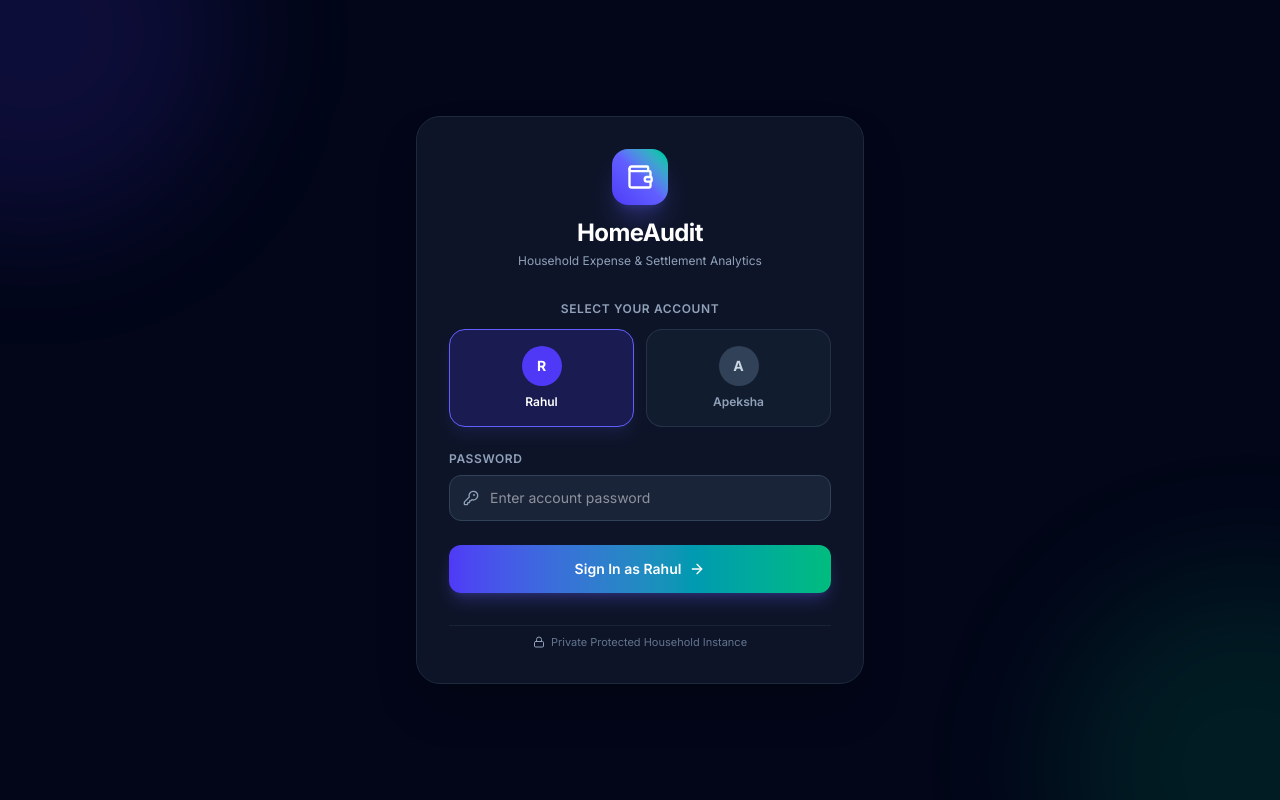
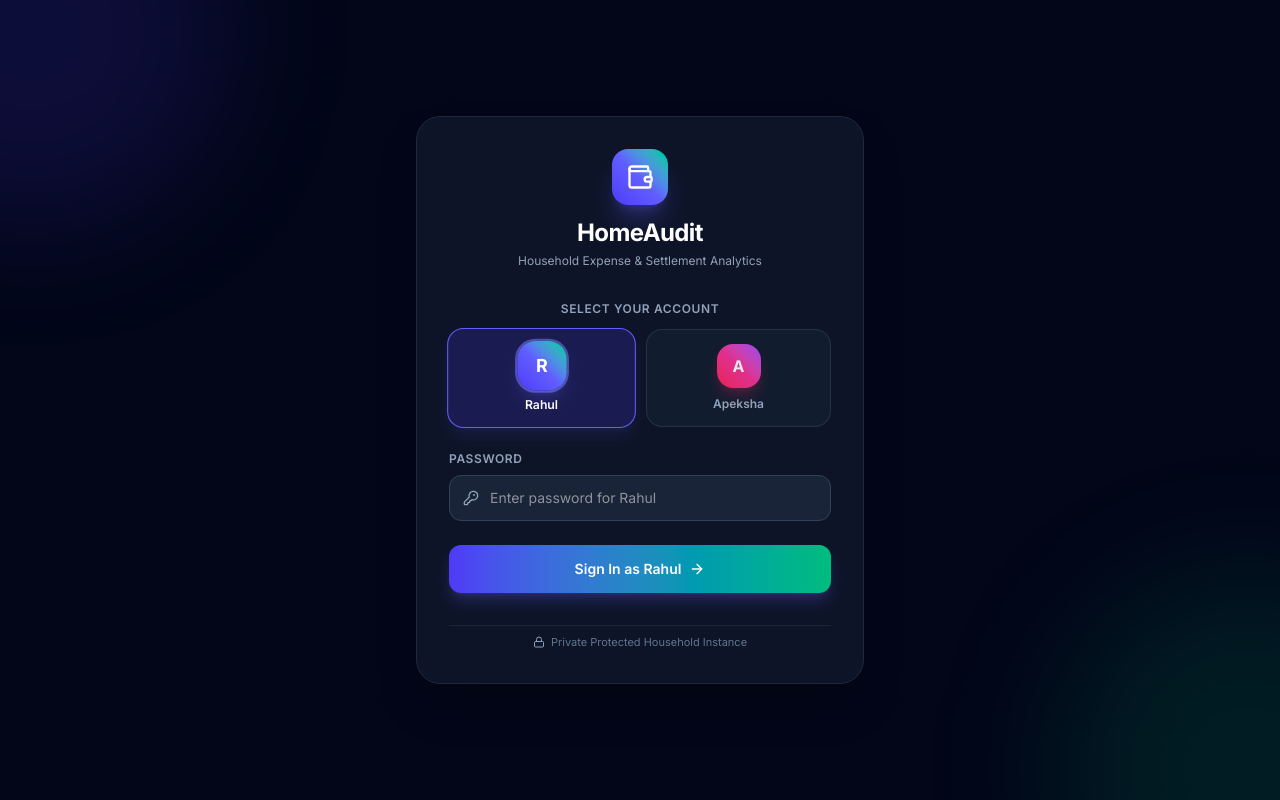
Before and after one commit to rahulhirur/HomeAudit, a Next.js app: page / in a window 1280 px wide. Built offline with nearby package versions, Linux system fonts and the light colour scheme; no server answers; the database is empty.

Commit message:
Dynamic string hashing avatar color generator for new users

```diff
--- a/src/components/auth/LoginPage.tsx
+++ b/src/components/auth/LoginPage.tsx
@@ -2,10 +2,44 @@
 
 import React, { useState } from 'react';
 import { useAuth } from '@/context/AuthContext';
-import { Wallet, Lock, User, ArrowRight, KeyRound, AlertCircle } from 'lucide-react';
+import { Wallet, Lock, ArrowRight, KeyRound, AlertCircle } from 'lucide-react';
+
+// Curated primary gradients for core household accounts
+const PRIMARY_GRADIENTS: Record<string, string> = {
+  Rahul: 'bg-gradient-to-tr from-indigo-600 via-indigo-500 to-emerald-400 text-white shadow-indigo-500/25',
+  Apeksha: 'bg-gradient-to-tr from-rose-500 via-pink-500 to-purple-500 text-white shadow-rose-500/25',
+  Guest: 'bg-gradient-to-tr from-amber-500 via-orange-500 to-cyan-500 text-white shadow-amber-500/25',
+};
+
+// Dynamic gradient palette pool for ANY new user added in the future
+const DYNAMIC_GRADIENTS = [
+  'bg-gradient-to-tr from-emerald-500 to-teal-400 text-white shadow-emerald-500/25',
+  'bg-gradient-to-tr from-violet-600 to-indigo-400 text-white shadow-violet-500/25',
+  'bg-gradient-to-tr from-cyan-500 to-blue-500 text-white shadow-cyan-500/25',
+  'bg-gradient-to-tr from-fuchsia-500 to-pink-500 text-white shadow-fuchsia-500/25',
+  'bg-gradient-to-tr from-amber-500 to-orange-500 text-white shadow-amber-500/25',
+  'bg-gradient-to-tr from-sky-500 to-indigo-500 text-white shadow-sky-500/25',
+];
+
+// Helper that deterministically generates a unique vibrant gradient for any new user name
+const getAvatarStyle = (name: string) => {
+  const norm = name.trim();
+  if (PRIMARY_GRADIENTS[norm]) return PRIMARY_GRADIENTS[norm];
+  if (norm.toLowerCase().includes('rahul')) return PRIMARY_GRADIENTS.Rahul;
+  if (norm.toLowerCase().includes('apeksha')) return PRIMARY_GRADIENTS.Apeksha;
+  if (norm.toLowerCase().includes('guest')) return PRIMARY_GRADIENTS.Guest;
+
+  // Hash user name to pick a consistent dynamic gradient from palette pool
+  let hash = 0;
+  for (let i = 0; i < norm.length; i++) {
+    hash = norm.charCodeAt(i) + ((hash << 5) - hash);
+  }
+  const index = Math.abs(hash) % DYNAMIC_GRADIENTS.length;
+  return DYNAMIC_GRADIENTS[index];
+};
 
 export const LoginPage: React.FC = () => {
-  const { allProfiles, login, isDemoMode } = useAuth();
+  const { allProfiles, login } = useAuth();
 
   const [selectedUserId, setSelectedUserId] = useState<string>(allProfiles[0]?.id || 'usr-husband-01');
   const [password, setPassword] = useState<string>('');
@@ -30,6 +64,8 @@ export const LoginPage: React.FC = () => {
       setIsSubmitting(false);
     }
   };
+
+  const gridColsClass = allProfiles.length >= 3 ? 'grid-cols-3' : 'grid-cols-2';
 
   return (
     <div className="min-h-screen bg-slate-950 flex flex-col items-center justify-center p-4 selection:bg-indigo-500 selection:text-white">
@@ -67,9 +103,12 @@ export const LoginPage: React.FC = () => {
             <label className="block text-xs font-semibold uppercase tracking-wider text-slate-400 mb-3 text-center">
               Select Your Account
             </label>
-            <div className="grid grid-cols-2 gap-3">
+            <div className={`grid ${gridColsClass} gap-3`}>
               {allProfiles.map((p) => {
                 const isSelected = selectedUserId === p.id;
+                const initialChar = p.display_name.charAt(0).toUpperCase();
+                const avatarStyle = getAvatarStyle(p.display_name);
+
                 return (
                   <button
                     type="button"
@@ -78,18 +117,18 @@ export const LoginPage: React.FC = () => {
                       setSelectedUserId(p.id);
                       setError(null);
                     }}
-                    className={`flex flex-col items-center p-4 rounded-2xl border transition-all ${
+                    className={`flex flex-col items-center p-3.5 rounded-2xl border transition-all ${
                       isSelected
-                        ? 'bg-indigo-600/20 border-indigo-500 text-white shadow-lg shadow-indigo-500/10'
+                        ? 'bg-indigo-600/20 border-indigo-500 text-white shadow-lg shadow-indigo-500/10 scale-[1.02]'
                         : 'bg-slate-800/40 border-slate-700/60 text-slate-400 hover:bg-slate-800 hover:text-slate-200'
                     }`}
                   >
-                    <div className={`w-10 h-10 rounded-full flex items-center justify-center font-bold text-sm mb-2 ${
-                      isSelected ? 'bg-indigo-600 text-white' : 'bg-slate-700 text-slate-300'
-                    }`}>
-                      {p.display_name.charAt(0)}
+                    <div className={`w-11 h-11 rounded-2xl flex items-center justify-center font-bold text-base mb-2 shadow-lg transition-transform ${
+                      isSelected ? 'scale-110 ring-2 ring-indigo-400/50' : 'opacity-90 hover:opacity-100'
+                    } ${avatarStyle}`}>
+                      {initialChar}
                     </div>
-                    <span className="text-xs font-semibold">{p.display_name}</span>
+                    <span className="text-xs font-semibold capitalize truncate max-w-full">{p.display_name}</span>
                   </button>
                 );
               })}
@@ -108,7 +147,7 @@ export const LoginPage: React.FC = () => {
               <input
                 type="password"
                 required
-                placeholder="Enter account password"
+                placeholder={`Enter password for ${selectedProfile?.display_name || 'account'}`}
                 value={password}
                 onChange={(e) => setPassword(e.target.value)}
                 className="w-full bg-slate-800/80 text-white pl-10 pr-4 py-3 rounded-xl border border-slate-700 focus:border-indigo-500 focus:outline-none text-sm transition-colors"
```
